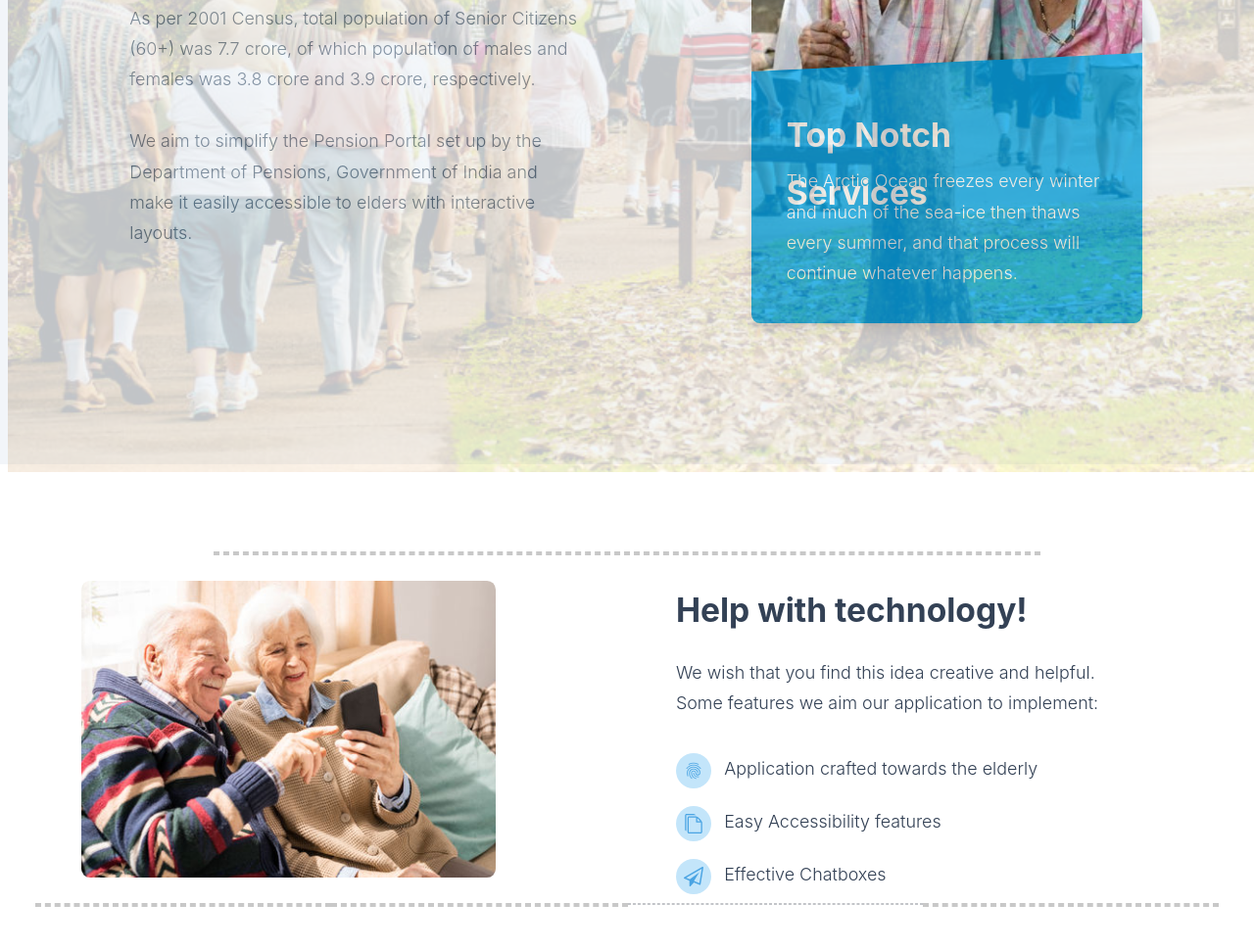
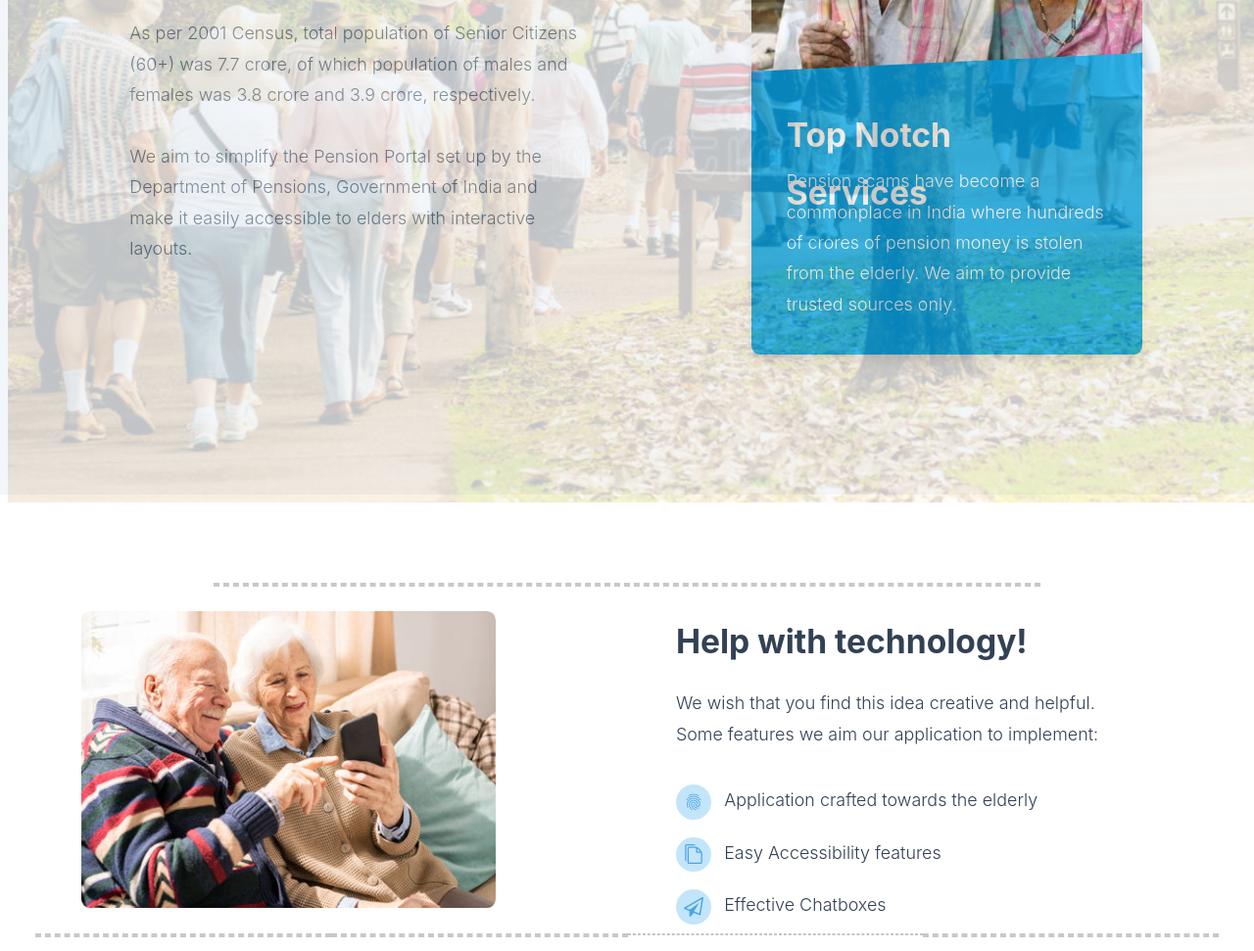
Before and after one commit to Prathyush-KKK/CW, a website built with Parcel: page index.html in a window 1280 px wide. Shown: the part 1765-2736 px from the top of the page at 98% size. Built offline with nearby package versions, Linux system fonts and the light colour scheme.

Commit message:
Update index.html

```diff
--- a/index.html
+++ b/index.html
@@ -174,9 +174,9 @@ of India and make it easily accessible to elders with interactive layouts.
                   </h4>
                   <span class="home-text46">
                     <span>
-                      The Arctic Ocean freezes every winter and much of the
-                      sea-ice then thaws every summer, and that process will
-                      continue whatever happens.
+                      Pension scams have become a commonplace in India where hundreds
+of crores of pension money is stolen from the elderly. We aim to provide trusted sources
+only.
                     </span>
                     <br />
                   </span>
```
